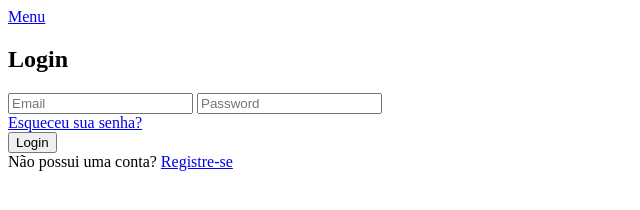
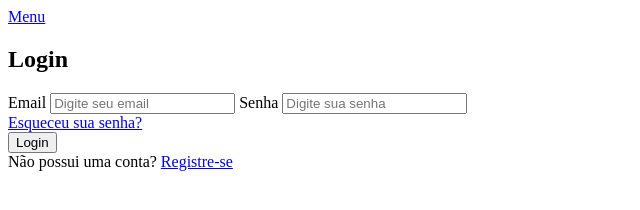
Before and after one commit to bebelancia/teste, a plain HTML site: page teste/index.html in a window 1280 px wide. Shown: the whole page, without its empty margins (0-640 px from the left). Drawn offline with Linux system fonts and the light colour scheme.

Commit message:
Update index.html

```diff
--- a/teste/index.html
+++ b/teste/index.html
@@ -1,12 +1,11 @@
 <!DOCTYPE html>
-<html lang="en">
+<html lang="pt">
 
 <head>
     <meta charset="UTF-8">
     <meta name="viewport" content="width=device-width, initial-scale=1.0">
-    <title>Document</title>
+    <title>Login</title>
     <script src="public/js/main.js" defer></script>
-
 </head>
 
 <body>
@@ -21,8 +20,11 @@
     <div class="login-box">
         <h2>Login</h2>
         <form>
-                <input type="email" placeholder="Email" required>
-                <input type="password" placeholder="Password" required>
+            <label for="email">Email</label>
+            <input type="email" id="email" name="email" placeholder="Digite seu email" required>
+
+            <label for="password">Senha</label>
+            <input type="password" id="password" name="password" placeholder="Digite sua senha" required>
 
             <div class="options">
                 <a href="#">Esqueceu sua senha?</a>
```
Lines whose indentation alone changed are shown as unchanged.
